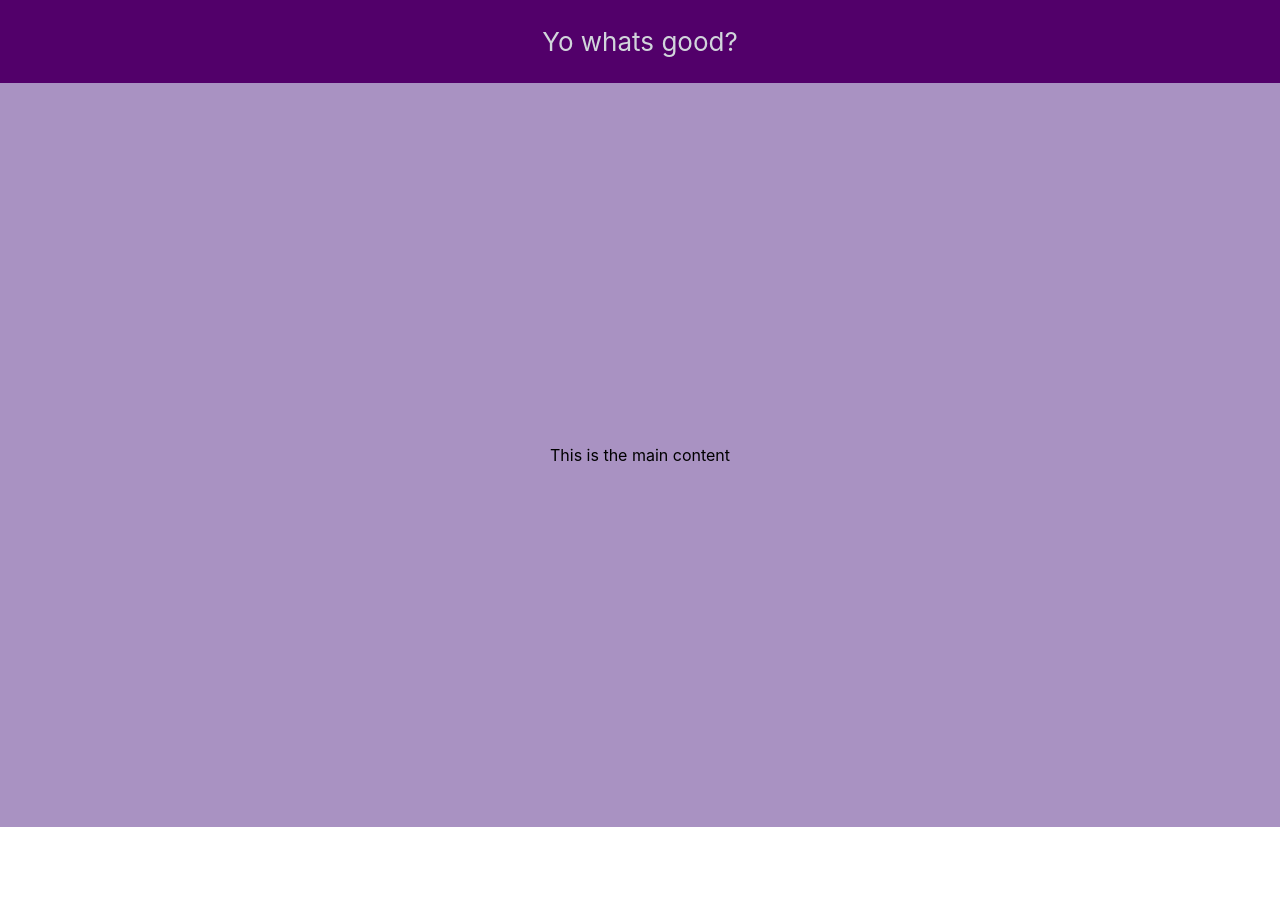
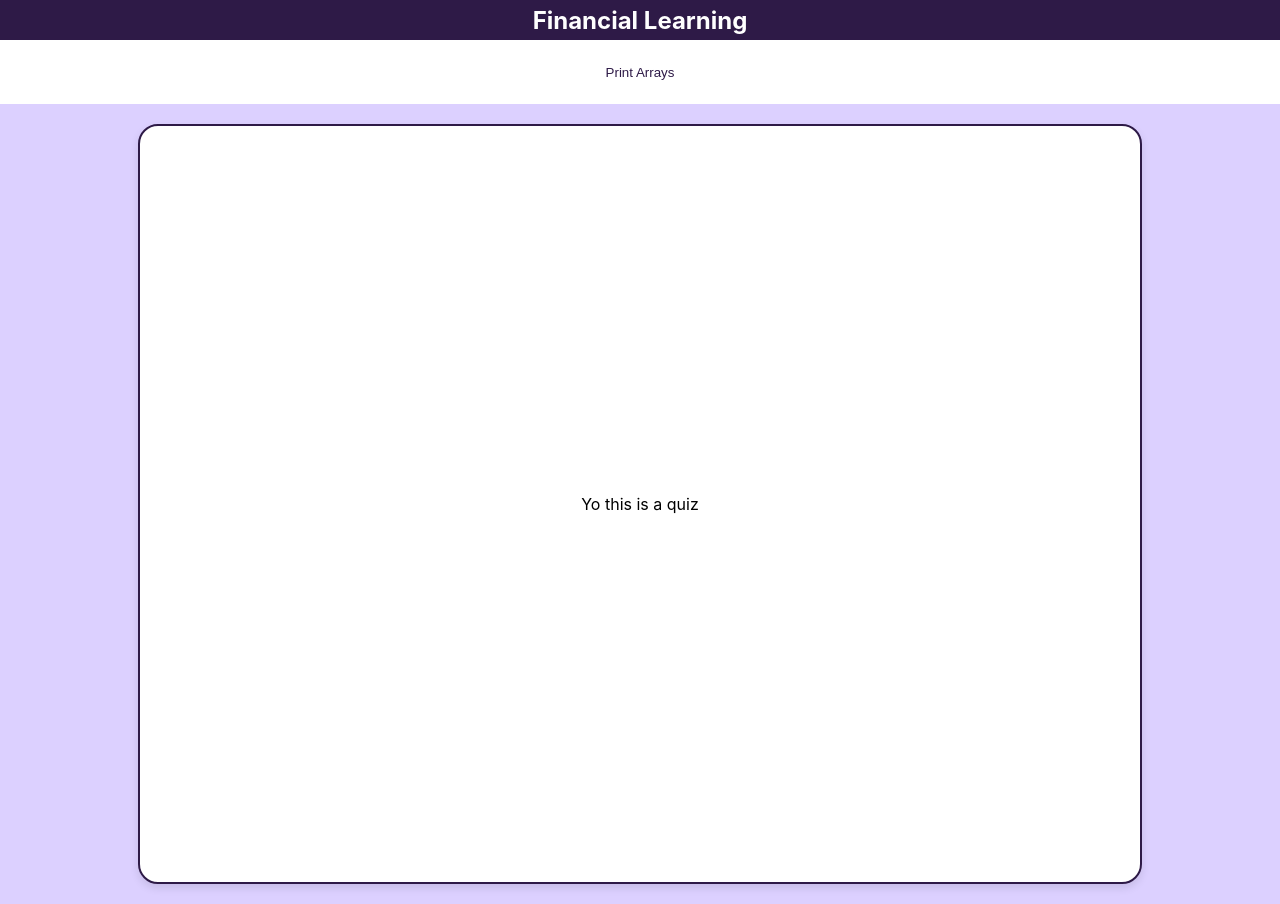
Before and after one commit to CC1358952/UGAHacksX, a React (Create React App) app: page / in a window 1280 px wide. Before the commit the page ends 827 px from the top, so only its background shows below. Built offline with nearby package versions, Linux system fonts and the light colour scheme.

Commit message:
Frontend Organization

```diff
--- a/src/App.css
+++ b/src/App.css
@@ -6,6 +6,8 @@
   flex-basis: auto;
   max-height: 100vh;
   min-height: 100vh;
+  min-width: 100%;
+  max-width: 100%;
 }
 
 .App-logo {
@@ -22,6 +24,7 @@
 .App-header {
   background-color: var(--purple);
   min-height: 5vh;
+  max-height: 5vh;
   display: flex;
   flex-grow: 1;
   flex-direction: column;
@@ -36,20 +39,62 @@
   display: flex;
   background-color: var(--lavender);
   flex-grow: 9;
-  min-height: 93vh;
+  min-height: 100vh;
+  max-height: 100vh;
   flex-basis: auto;
   flex-direction: column;
   align-items: center;
   justify-content: center;
 }
 
+.App-quiz {
+  display: flex;
+  flex-direction: column;
+  background-color: var(--white);
+  align-items: center;
+  justify-content: center;
+  flex-grow: 1;
+  flex-basis: auto;
+  width: 75%;
+  height: 90%;
+  border-radius: 20px;
+  border: 2px solid var(--purple);
+  box-shadow: 0 4px 8px rgba(0, 0, 0, 0.1);
+  padding: 20px;
+  margin: 20px;
+}
+
+.App-bar {
+  display: flex;
+  flex-direction: row;
+  background-color: var(--white);
+  align-items: center;
+  justify-content: center;
+  flex-grow: 1;
+  flex-basis: auto;
+  min-height: 8vh;
+  max-height: 8vh;
+  min-width: 100%;
+  max-width: 100%;
+}
+
 .App-link {
   color: #61dafb;
 }
 
+.button-bar {
+  background-color: var(--white);
+  color: var(--purple);
+  border: none;
+  border-radius: 5px;
+  padding: 2px 2px;
+  margin: 2px;
+  cursor: pointer;
+}
+
 :root{
-  --purple: #52006A;
-  --lavender: #A992C2;
+  --purple: #2E1A47;
+  --lavender: #dcd0ff;
   --white: #FFFFFF;
   --gray: #D1D5DB;
 }
--- a/src/App.js
+++ b/src/App.js
@@ -1,6 +1,7 @@
 import React, { Component } from 'react';
 import logo from './logo.svg';
 import './App.css';
+import jsonData from './Back-End/apis.json';
 
 const deviceWidth = window.innerWidth;
 const deviceHeight = window.innerHeight;
@@ -14,17 +15,35 @@ const colors = {
 }
 
 function App() {
+  const printArrays = () => {
+    if(jsonData) {
+      const financialTermsArray = jsonData.financialTerms;
+      const financialRatiosArray = jsonData.financialRatios;
+      const financialAnalysisArray = jsonData.financialAnalysis;
+
+      console.log("Financial Terms:m ", financialTermsArray);
+      console.log("Financial Ratios: ", financialRatiosArray);
+      console.log("Financial Analysis: ", financialAnalysisArray);
+    }
+  };
   return (
     <div className="App">
       <div className = "App-header">
-        <p>
-          Yo whats good?
+        <p style = {{fontWeight: 'bold', fontSize: 24, color: colors.white}}>
+          Financial Learning
         </p>
       </div>
+      <div className = "App-bar">
+        <button className = "button-bar">
+          Print Arrays
+        </button>
+      </div>
       <div className = "App-main">
-        <p>
-          This is the main content
-        </p>
+        <div className = "App-quiz">
+          <p>
+            Yo this is a quiz
+          </p>
+        </div>
       </div>
     </div>
   );
```
